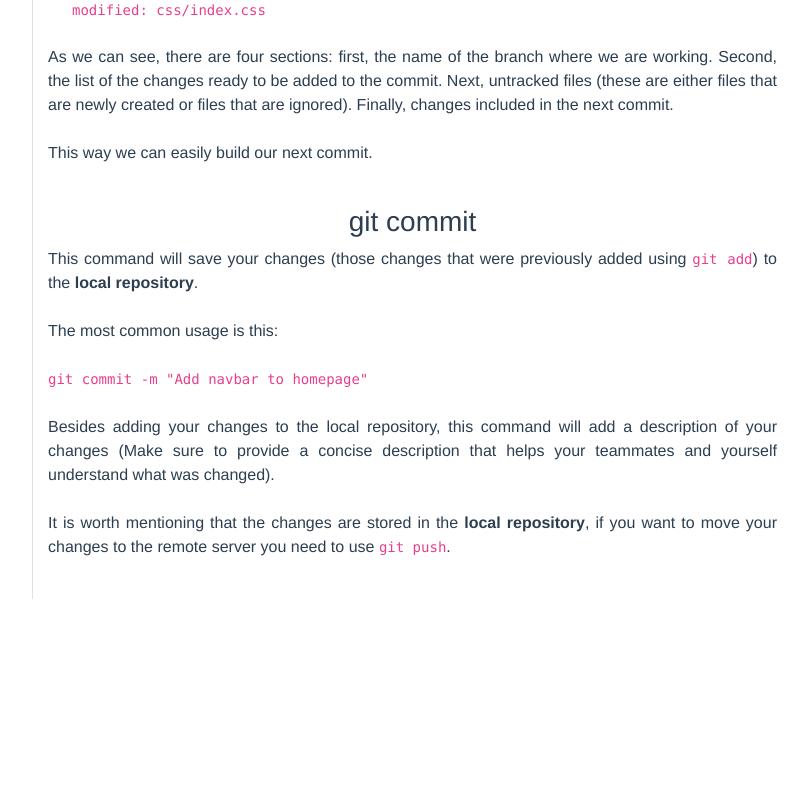
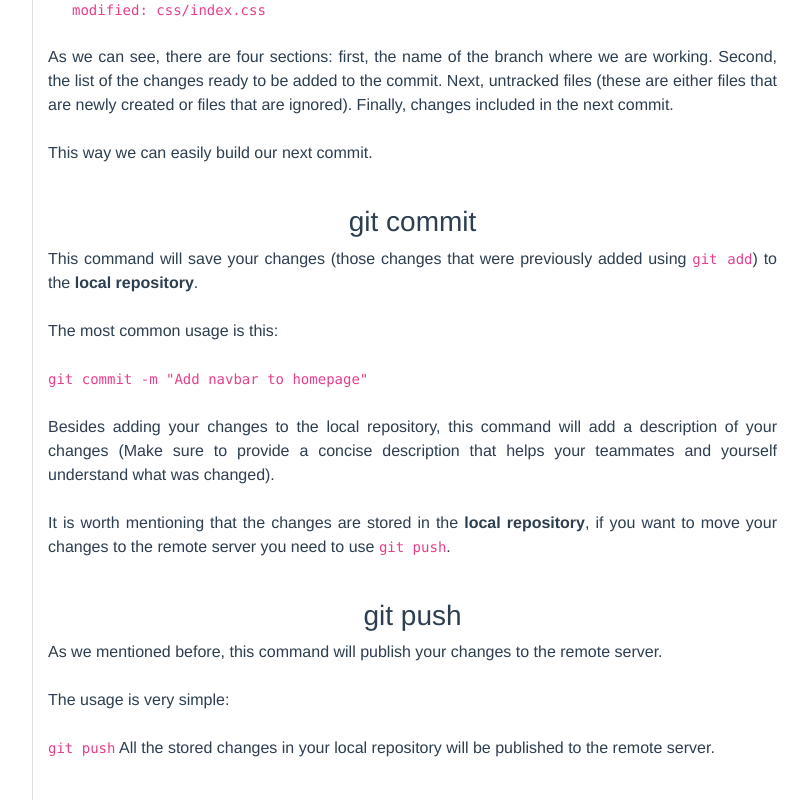
Before and after one commit to rulasmarmol/common-language, a Vue app: page /#/most-useful-git-commands in a window 1280 px wide. Shown: the part 3096-3896 px from the top of the page, without its empty margins (418-1226 px from the left). Before the commit the page ends 3695 px from the top, so only its background shows below. Built offline with nearby package versions, Linux system fonts and the light colour scheme.

Commit message:
git push redaction finished

```diff
--- a/src/components/articles/MostUsefulGitCommands.vue
+++ b/src/components/articles/MostUsefulGitCommands.vue
@@ -115,6 +115,19 @@
                 </p>
             </b-col>
         </b-row>
+        <b-row>
+            <b-col sm="4" >
+            </b-col>
+            <b-col sm="8" class="left-separator">
+                <h3> git push</h3>
+                <p align="justify">As we mentioned before, this command will publish your changes to the remote server. <br><br>
+                The usage is very simple:<br><br>
+                <code>git push</code>
+                All the stored changes in your local repository will be published to the remote server.
+                <br><br>
+                </p>
+            </b-col>
+        </b-row>
     </b-container>
 </template>
 
```
